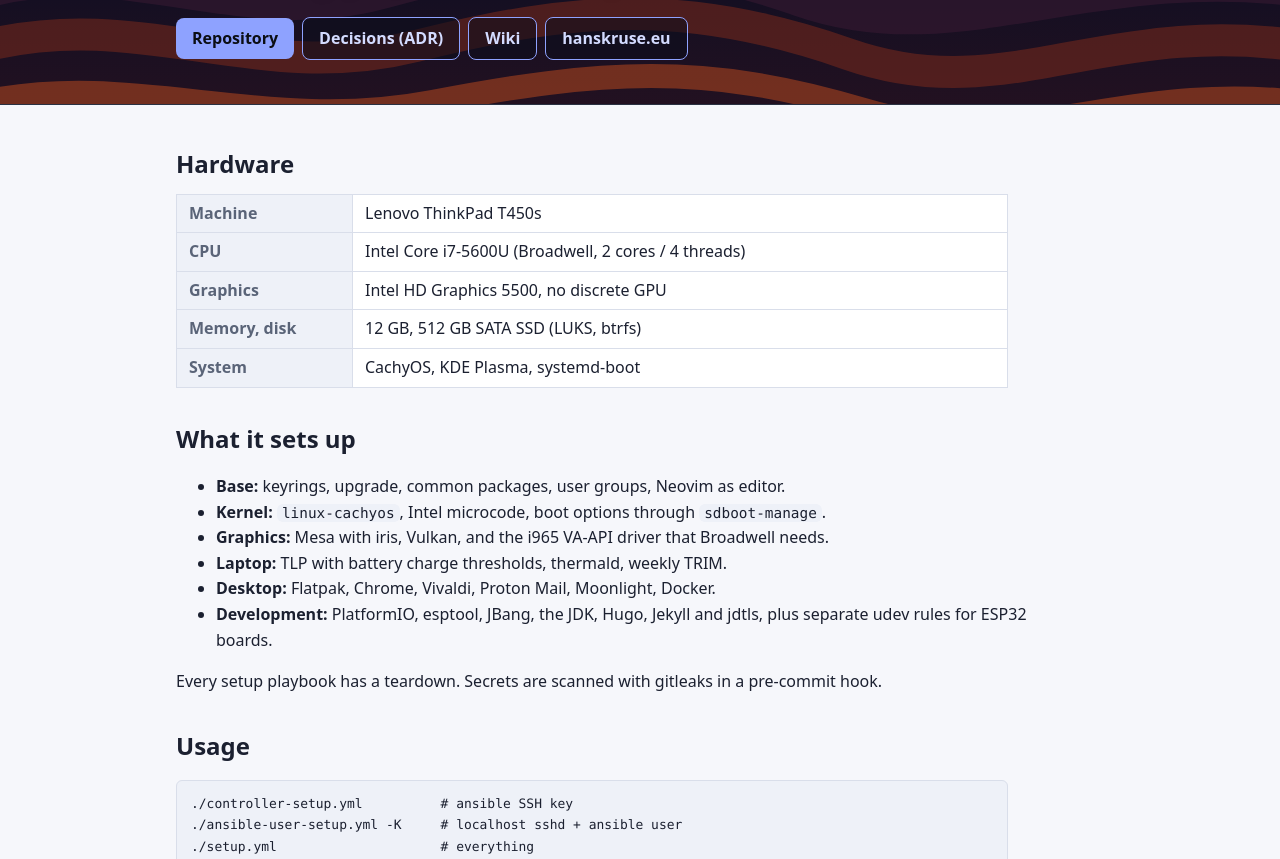
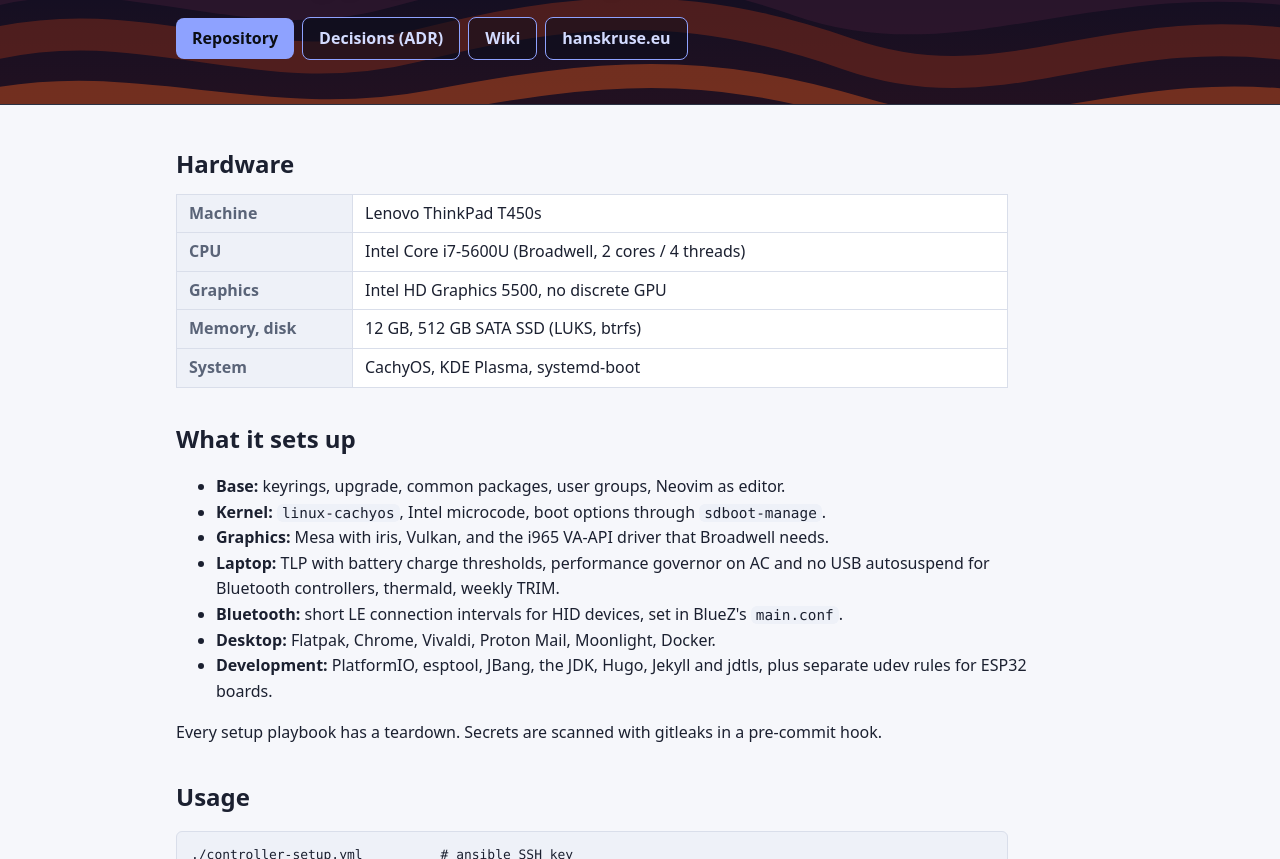
Before and after one commit to nicenemo/kos, a plain HTML site: page index.html in a window 1280 px wide. Shown: the part 241-1100 px from the top of the page. Drawn offline with Linux system fonts and the light colour scheme.

Commit message:
README and site: bluez playbook, ADR 0015 and the TLP changes
Co-Authored-By: Claude Sonnet 5.5 <noreply@anthropic.com>

```diff
--- a/index.html
+++ b/index.html
@@ -38,7 +38,8 @@
     <li><b>Base:</b> keyrings, upgrade, common packages, user groups, Neovim as editor.</li>
     <li><b>Kernel:</b> <code>linux-cachyos</code>, Intel microcode, boot options through <code>sdboot-manage</code>.</li>
     <li><b>Graphics:</b> Mesa with iris, Vulkan, and the i965 VA-API driver that Broadwell needs.</li>
-    <li><b>Laptop:</b> TLP with battery charge thresholds, thermald, weekly TRIM.</li>
+    <li><b>Laptop:</b> TLP with battery charge thresholds, performance governor on AC and no USB autosuspend for Bluetooth controllers, thermald, weekly TRIM.</li>
+    <li><b>Bluetooth:</b> short LE connection intervals for HID devices, set in BlueZ's <code>main.conf</code>.</li>
     <li><b>Desktop:</b> Flatpak, Chrome, Vivaldi, Proton Mail, Moonlight, Docker.</li>
     <li><b>Development:</b> PlatformIO, esptool, JBang, the JDK, Hugo, Jekyll and jdtls, plus separate udev rules for ESP32 boards.</li>
   </ul>
```
Also changed, not shown: 1 other file.
